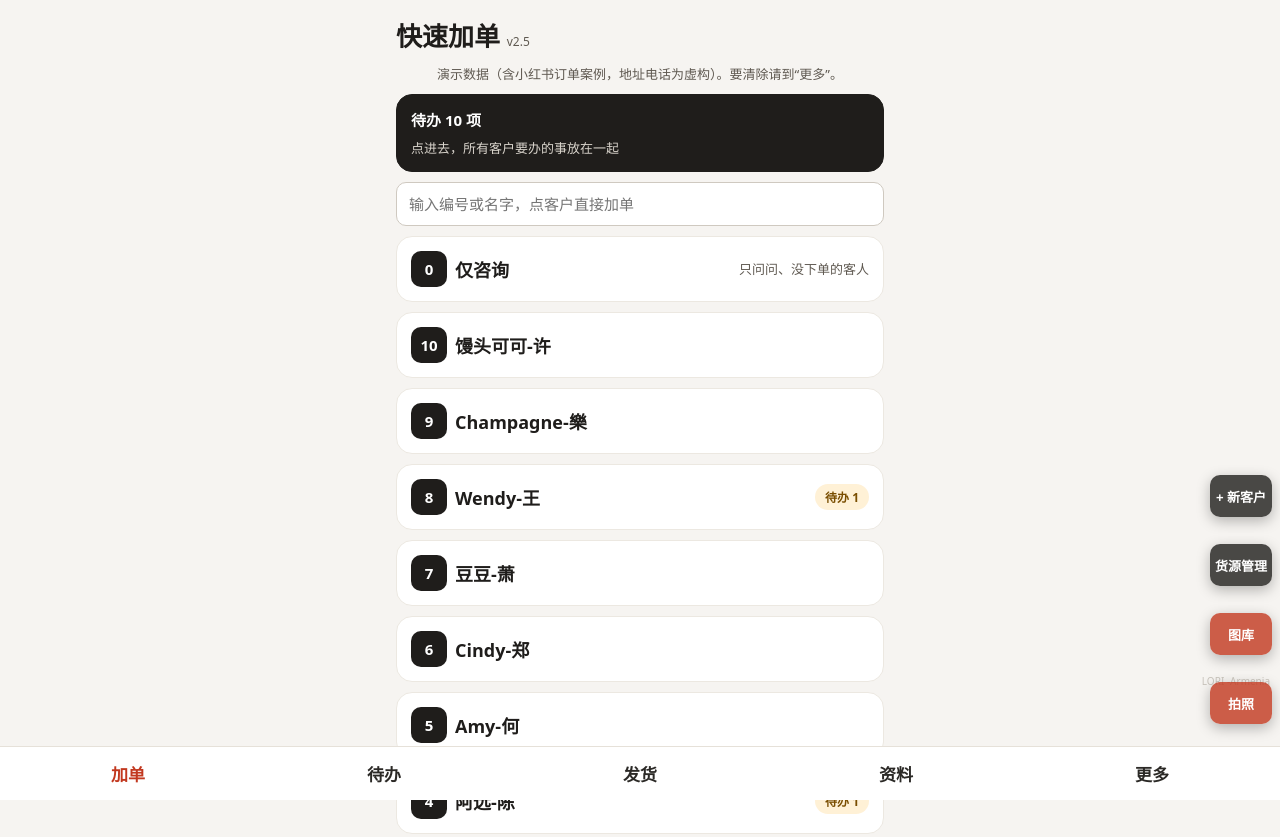
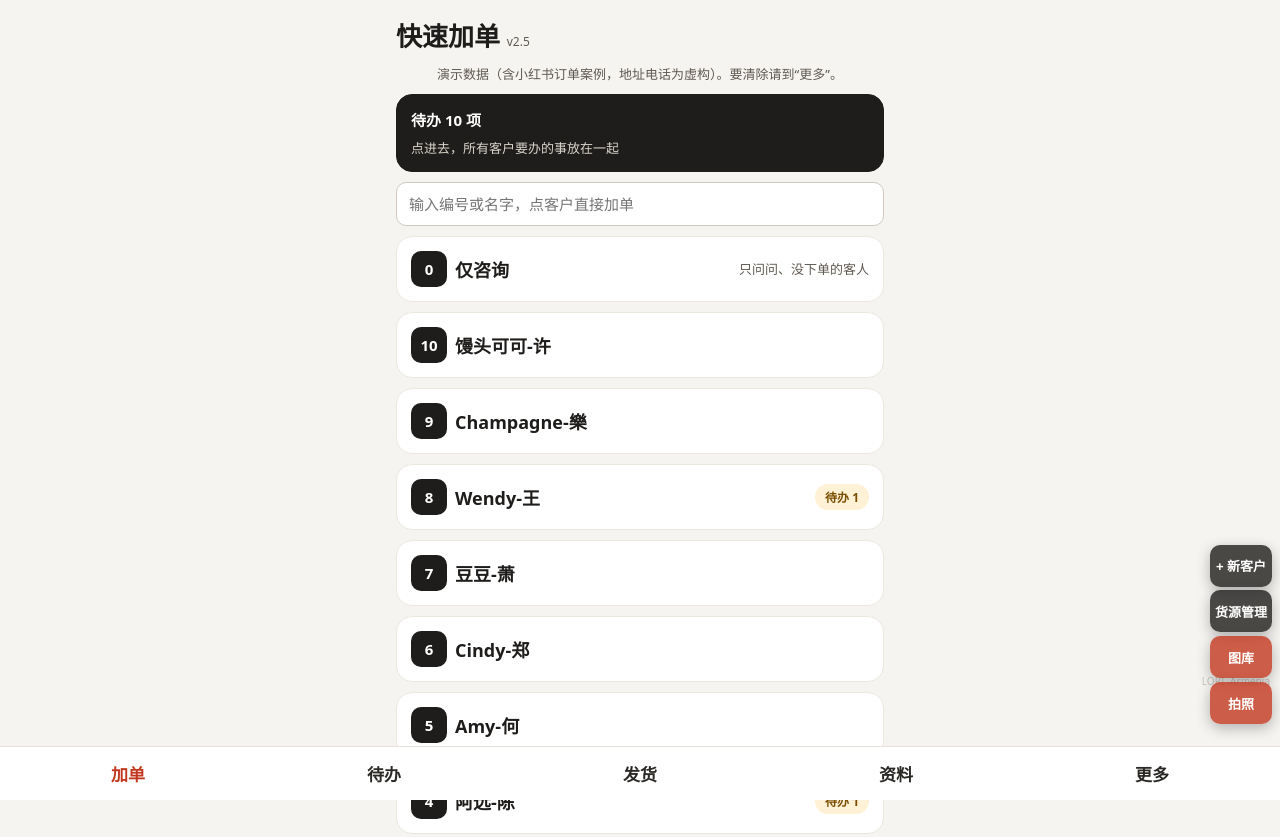
Before and after one commit to Lori0214/live-buyer-app, a plain HTML site: page live-buyer-v2.4.html in a window 1280 px wide. Shown: the top 837 px of the page. Drawn offline with Linux system fonts and the light colour scheme.

Commit message:
Add files via upload

```diff
--- a/live-buyer-v2.4.html
+++ b/live-buyer-v2.4.html
@@ -402,7 +402,7 @@ function render(){normalize();tabsHtml();var h='';
  if(tab==='add')h=vAdd();
  else if(tab==='cust'){var n=view.name;h=n==='cust'?vCust(view.id):n==='cstat'?vCstat(view.id):n==='new'?seg()+vNew():n==='imp'?seg()+'<div style="height:12px"></div>'+vImp():seg()+'<div style="height:12px"></div>'+vList()}
  else if(tab==='todo')h=vTodo();else if(tab==='ship')h=vShip();else h=vMore();
- var qb=$('#qbar');if(tab==='add'){qb.style.display='flex';qb.innerHTML='<div style="display:flex;flex-direction:column;gap:27px;pointer-events:auto"><button class="qb dark" data-act="goNew">+ 新客户</button><button class="qb dark" data-act="srcMgr">货源管理</button><label class="qb red" for="g_gal">图库</label><label class="qb red" for="g_cam">拍照</label></div>'}else if(tab==='todo'){qb.style.display='flex';qb.innerHTML='<div style="display:flex;flex-direction:column;gap:18px;pointer-events:auto"><button class="qf r" data-act="tdPhoto" aria-label="拍照/图库/文件"><svg viewBox="0 0 24 24" fill="none" stroke="currentColor" stroke-width="1.8" stroke-linecap="round" stroke-linejoin="round"><path d="M4 8.5h3l1.5-2.5h7L17 8.5h3V19H4z"/><circle cx="12" cy="13.5" r="3.4"/></svg></button><button class="qf k" data-act="tdNote" aria-label="随手记"><svg viewBox="0 0 24 24" fill="none" stroke="currentColor" stroke-width="1.7" stroke-linecap="round" stroke-linejoin="round"><rect x="4.5" y="3" width="11.5" height="18" rx="1.8"/><path d="M2.8 7.5h3.4M2.8 12h3.4M2.8 16.5h3.4M9 8h4.5M9 11.5h3"/><path d="M13.2 20.6l.8-3 6.3-6.3 2.2 2.2-6.3 6.3z"/><path d="M18.4 13.2l2.2 2.2"/></svg></button></div>'}else{qb.style.display='none';qb.innerHTML=''}
+ var qb=$('#qbar');if(tab==='add'){qb.style.display='flex';qb.innerHTML='<div style="display:flex;flex-direction:column;gap:1mm;pointer-events:auto"><button class="qb dark" data-act="goNew">+ 新客户</button><button class="qb dark" data-act="srcMgr">货源管理</button><label class="qb red" for="g_gal">图库</label><label class="qb red" for="g_cam">拍照</label></div>'}else if(tab==='todo'){qb.style.display='flex';qb.innerHTML='<div style="display:flex;flex-direction:column;gap:18px;pointer-events:auto"><button class="qf r" data-act="tdPhoto" aria-label="拍照/图库/文件"><svg viewBox="0 0 24 24" fill="none" stroke="currentColor" stroke-width="1.8" stroke-linecap="round" stroke-linejoin="round"><path d="M4 8.5h3l1.5-2.5h7L17 8.5h3V19H4z"/><circle cx="12" cy="13.5" r="3.4"/></svg></button><button class="qf k" data-act="tdNote" aria-label="随手记"><svg viewBox="0 0 24 24" fill="none" stroke="currentColor" stroke-width="1.7" stroke-linecap="round" stroke-linejoin="round"><rect x="4.5" y="3" width="11.5" height="18" rx="1.8"/><path d="M2.8 7.5h3.4M2.8 12h3.4M2.8 16.5h3.4M9 8h4.5M9 11.5h3"/><path d="M13.2 20.6l.8-3 6.3-6.3 2.2 2.2-6.3 6.3z"/><path d="M18.4 13.2l2.2 2.2"/></svg></button></div>'}else{qb.style.display='none';qb.innerHTML=''}
  var keep=document.activeElement&&document.activeElement.id;var pos=keep?document.activeElement.selectionStart:0;
  $('#app').innerHTML=h;
  if(keep&&$('#'+keep)){var el=$('#'+keep);el.focus();try{el.setSelectionRange(pos,pos)}catch(e){}}}
```
